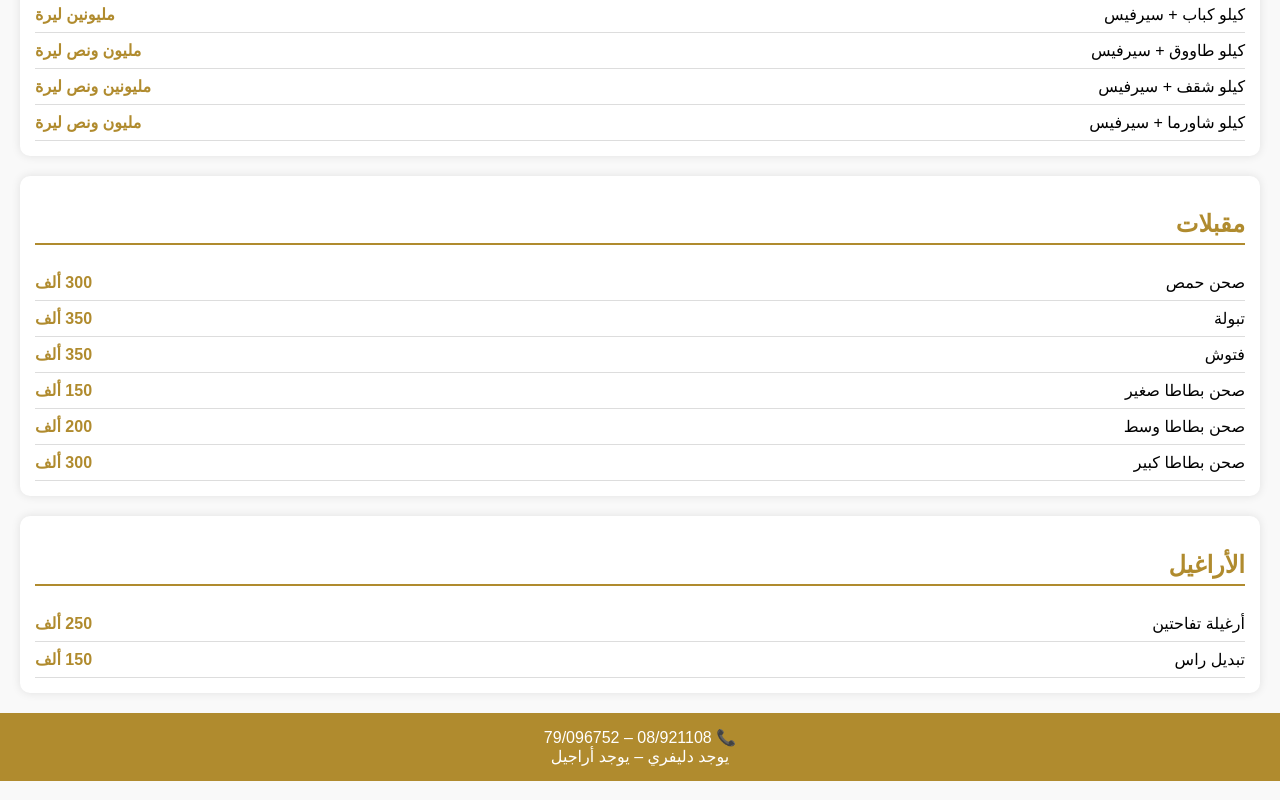
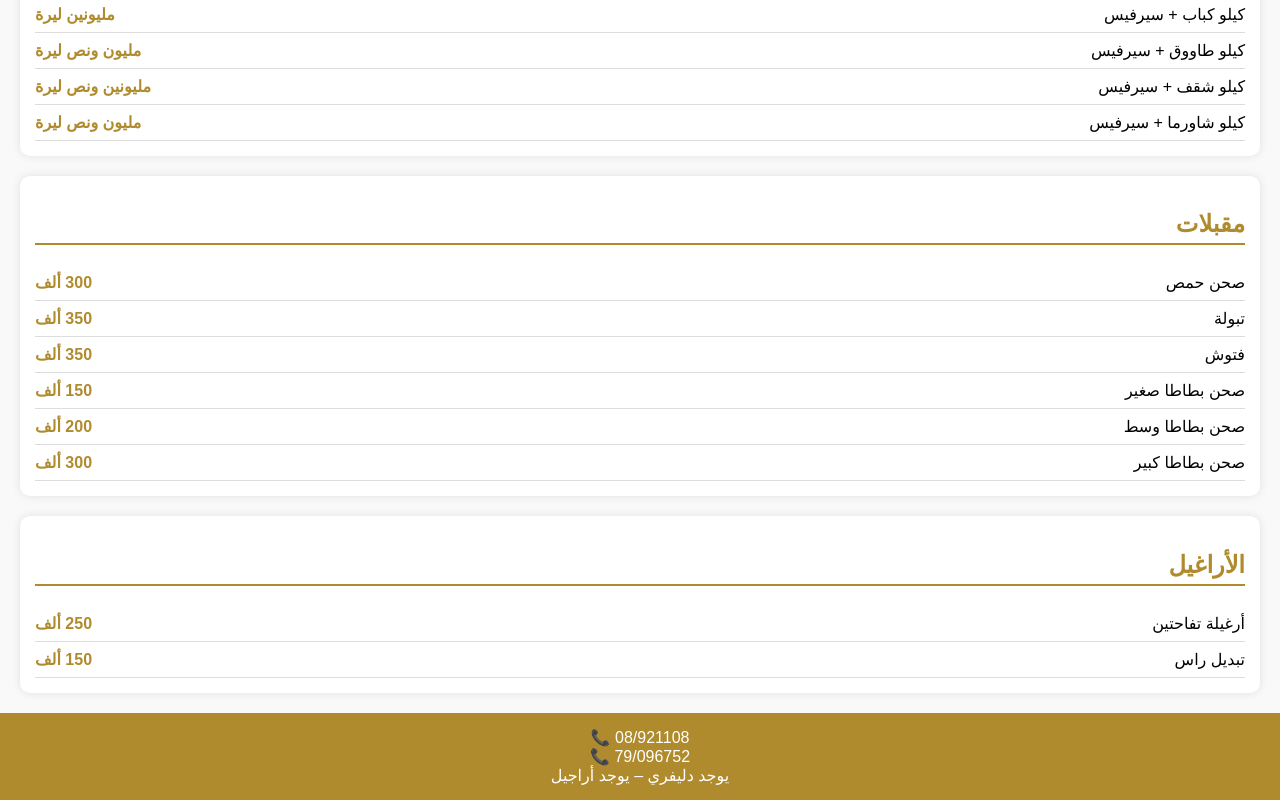
Before and after one commit to nizarchahine6-cyber/rawandd, a plain HTML site: page index.html in a window 1280 px wide. Shown: the part 1684-2484 px from the top of the page. Drawn offline with Linux system fonts and the light colour scheme.

Commit message:
Add files via upload

```diff
--- a/index.html
+++ b/index.html
@@ -106,7 +106,7 @@ body {
 </div>
 
 <div class="footer">
-📞 08/921108 – 79/096752
+ 08/921108 📞<br> 79/096752 📞
 <br>يوجد دليفري – يوجد أراجيل
 </div>
 
```
